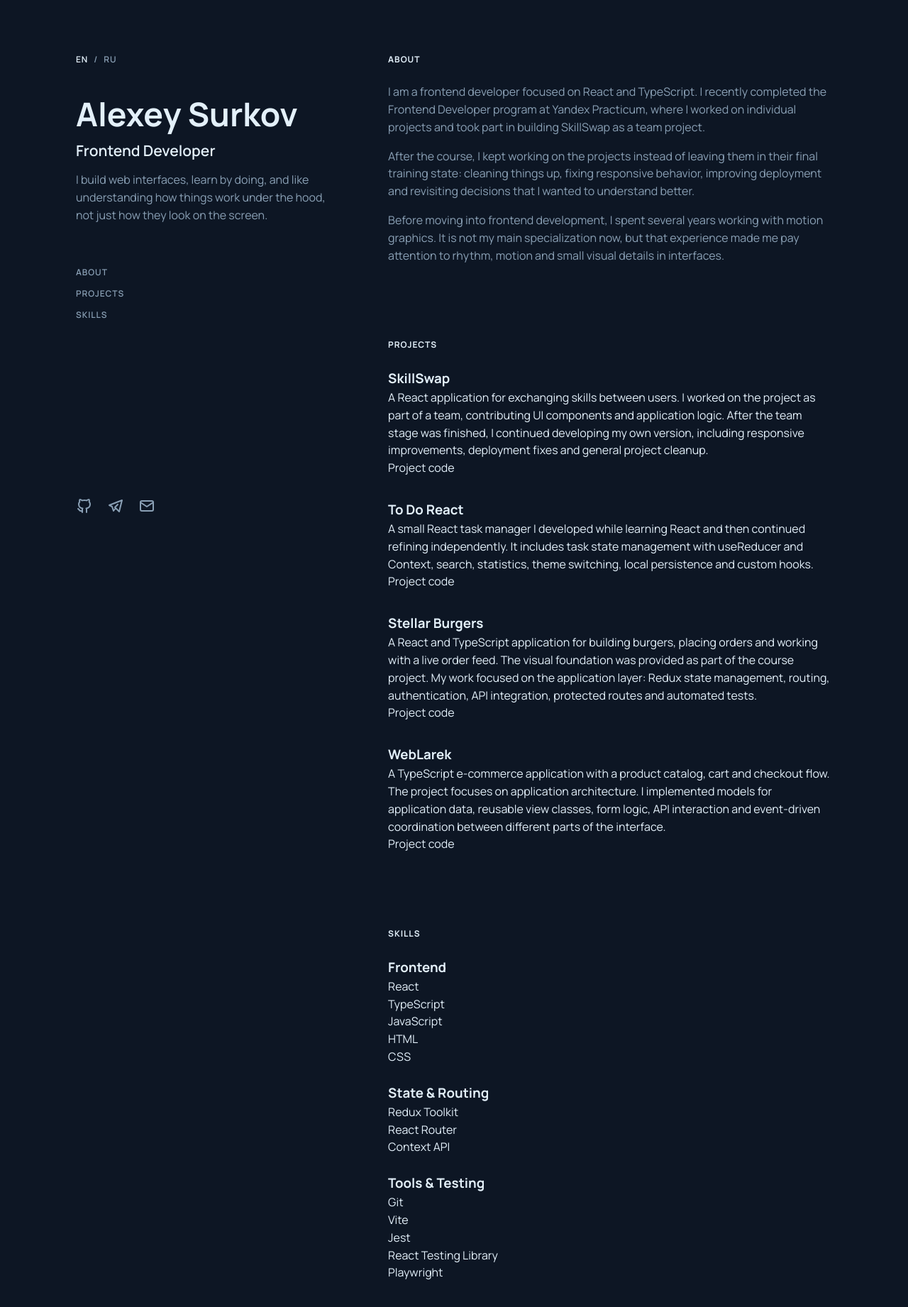
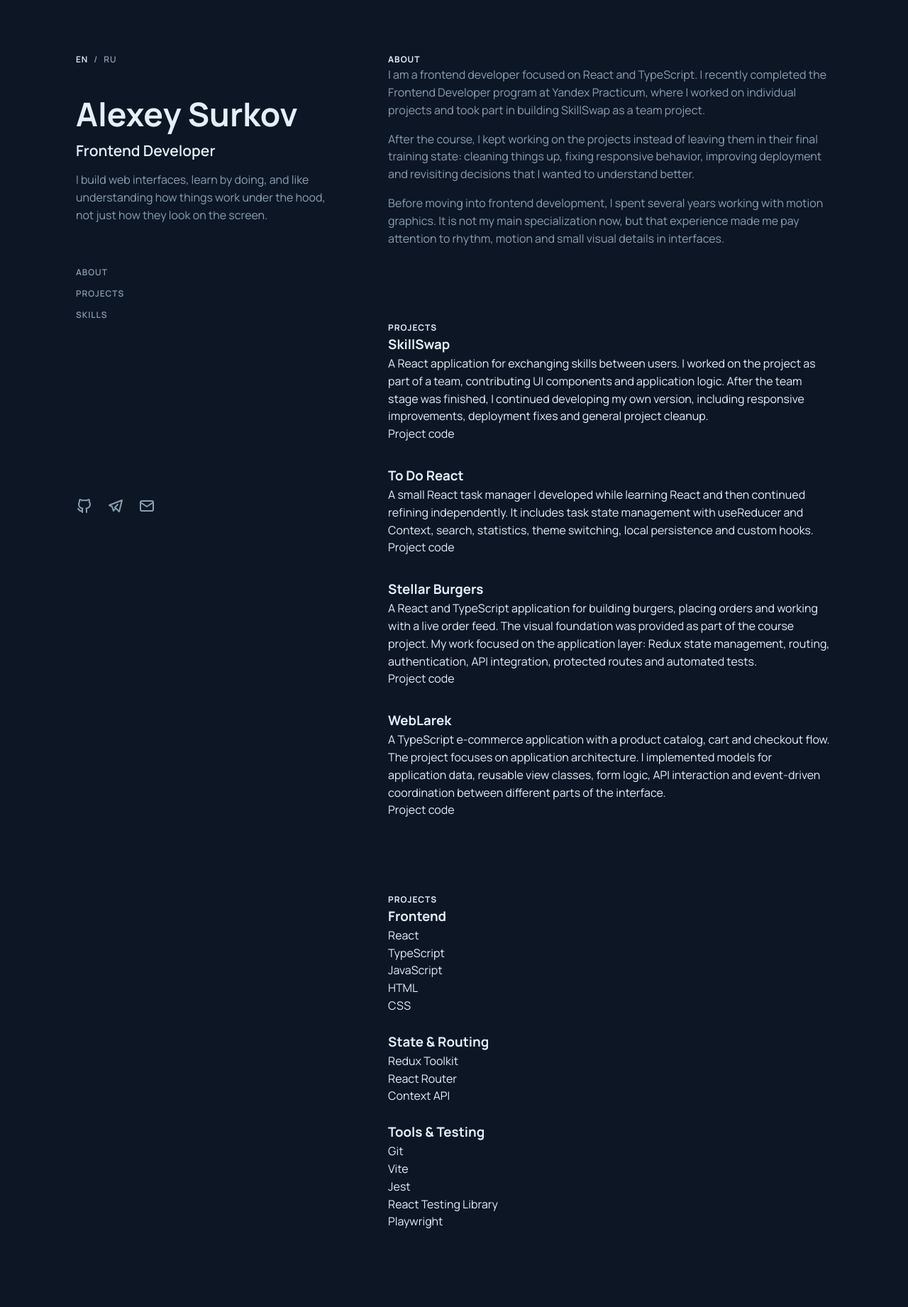
Before and after one commit to alexeydev42/alexeydev42.github.io, a React (Vite) app: page / in a window 1280 px wide. Shown: the top 1842 px of the page at 71% size. After the commit the page ends 1809 px from the top, so only its background shows below. Built offline with nearby package versions, Linux system fonts and the light colour scheme.

Commit message:
feat: add portfolio section components

```diff
--- a/src/App.module.css
+++ b/src/App.module.css
@@ -24,46 +24,3 @@
   gap: clamp(80px, calc(-18.462px + 9.615vw), 120px);
   min-width: 0;
 }
-
-.content > section {
-  display: flex;
-  flex-direction: column;
-  gap: var(--space-24);
-}
-
-.sectionTitle {
-  font-size: var(--font-size-label);
-  font-weight: var(--font-weight-bold);
-  line-height: var(--line-height-ui);
-  color: var(--color-text-primary);
-  letter-spacing: 0.08em;
-  text-transform: uppercase;
-}
-
-.aboutParagraph {
-  font-size: var(--font-size-body);
-  line-height: var(--line-height-body);
-  color: var(--color-text-secondary);
-}
-
-.about {
-  max-width: 640px;
-}
-
-.aboutText {
-  display: flex;
-  flex-direction: column;
-  gap: var(--space-16);
-}
-
-.projectList {
-  display: flex;
-  flex-direction: column;
-  gap: var(--space-32);
-}
-
-.skillGroups {
-  display: flex;
-  flex-direction: column;
-  gap: var(--space-24);
-}
--- a/src/App.tsx
+++ b/src/App.tsx
@@ -2,8 +2,12 @@ import { useEffect, useState } from 'react'
 import { content, contacts, projects, skillGroups } from './content/portfolio'
 import type { Language } from './content/types'
 import { Hero } from './components/Hero/Hero'
+import { About } from './components/About/About'
+import { Projects } from './components/Projects/Projects'
+import { Skills } from './components/Skills/Skills'
 
 import styles from './App.module.css'
+
 
 const LANGUAGE_STORAGE_KEY = 'portfolio-language'
 
@@ -40,58 +44,11 @@ function App() {
       />
 
       <main className={styles.content}>
-        <section className={styles.about} id="about">
-          <h2 className={styles.sectionTitle}>{currentContent.sectionTitles.about}</h2>
+        <About title={currentContent.sectionTitles.about} paragraphs={currentContent.about} />
 
-          <div className={styles.aboutText}>
-            {currentContent.about.map((item) => (
-              <p className={styles.aboutParagraph} key={item}>
-                {item}
-              </p>
-            ))}
-          </div>
-        </section>
+        <Projects title={currentContent.sectionTitles.projects} projects={projects} language={language} />
 
-        <section id="projects">
-          <h2 className={styles.sectionTitle}>{currentContent.sectionTitles.projects}</h2>
-
-          <div className={styles.projectList}>
-            {projects.map((project) => (
-              <article className={styles.projectPreview} key={project.id}>
-                <h3 className={styles.projectTitle}>{project.name}</h3>
-
-                <p className={styles.projectDescription}>{project.description[language]}</p>
-
-                <a
-                  className={styles.projectLink}
-                  href={project.repository}
-                  target="_blank"
-                  rel="noopener noreferrer"
-                >
-                  Project code
-                </a>
-              </article>
-            ))}
-          </div>
-        </section>
-
-        <section id="skills">
-          <h2 className={styles.sectionTitle}>{currentContent.sectionTitles.skills}</h2>
-
-          <div className={styles.skillGroups}>
-            {skillGroups.map((group) => (
-              <div key={group.id}>
-                <h3 className={styles.skillGroupTitle}>{group.title[language]}</h3>
-
-                {group.skills.map((skill) => (
-                  <p className={styles.skillItem} key={skill}>
-                    {skill}
-                  </p>
-                ))}
-              </div>
-            ))}
-          </div>
-        </section>
+        <Skills title={currentContent.sectionTitles.projects} skillGroups={skillGroups} language={language}/>
       </main>
     </div>
   )
--- /dev/null
+++ b/src/components/About/About.module.css
@@ -0,0 +1,15 @@
+.about {
+  max-width: 640px;
+}
+
+.aboutText {
+  display: flex;
+  flex-direction: column;
+  gap: var(--space-16);
+}
+
+.aboutParagraph {
+  font-size: var(--font-size-body);
+  line-height: var(--line-height-body);
+  color: var(--color-text-secondary);
+}
--- /dev/null
+++ b/src/components/About/About.tsx
@@ -0,0 +1,23 @@
+import { SectionTitle } from '../SectionTitle/SectionTitle'
+import styles from './About.module.css'
+
+interface AboutProps {
+  title: string
+  paragraphs: string[]
+}
+
+export const About = ({ title, paragraphs }: AboutProps) => {
+  return (
+    <section className={styles.about} id="about">
+      <SectionTitle title={title} />
+
+      <div className={styles.aboutText}>
+        {paragraphs.map((paragraph) => (
+          <p className={styles.aboutParagraph} key={paragraph}>
+            {paragraph}
+          </p>
+        ))}
+      </div>
+    </section>
+  )
+}
--- /dev/null
+++ b/src/components/Projects/Projects.module.css
@@ -0,0 +1,11 @@
+.projects {
+  display: flex;
+  flex-direction: column;
+  gap: var(--space-24);
+}
+
+.projectList {
+  display: flex;
+  flex-direction: column;
+  gap: var(--space-32);
+}
--- /dev/null
+++ b/src/components/Projects/Projects.tsx
@@ -0,0 +1,37 @@
+import type { Language, Project } from '../../content/types'
+import { SectionTitle } from '../SectionTitle/SectionTitle'
+
+import styles from './Projects.module.css'
+
+interface ProjectsProps {
+  title: string
+  projects: Project[]
+  language: Language
+}
+
+export const Projects = ({ title, projects, language }: ProjectsProps) => {
+  return (
+    <section id="projects">
+      <SectionTitle title={title} />
+
+      <div className={styles.projectList}>
+        {projects.map((project) => (
+          <article className={styles.projectPreview} key={project.id}>
+            <h3 className={styles.projectTitle}>{project.name}</h3>
+
+            <p className={styles.projectDescription}>{project.description[language]}</p>
+
+            <a
+              className={styles.projectLink}
+              href={project.repository}
+              target="_blank"
+              rel="noopener noreferrer"
+            >
+              Project code
+            </a>
+          </article>
+        ))}
+      </div>
+    </section>
+  )
+}
--- /dev/null
+++ b/src/components/SectionTitle/SectionTitle.module.css
@@ -0,0 +1,8 @@
+.sectionTitle {
+  font-size: var(--font-size-label);
+  font-weight: var(--font-weight-bold);
+  line-height: var(--line-height-ui);
+  color: var(--color-text-primary);
+  letter-spacing: 0.08em;
+  text-transform: uppercase;
+}
--- /dev/null
+++ b/src/components/SectionTitle/SectionTitle.tsx
@@ -0,0 +1,9 @@
+import styles from './SectionTitle.module.css'
+
+interface SectionTitleProps {
+  title: string
+}
+
+export const SectionTitle = ({ title }: SectionTitleProps) => {
+  return <h2 className={styles.sectionTitle}>{title}</h2>
+}
--- /dev/null
+++ b/src/components/Skills/Skills.module.css
@@ -0,0 +1,11 @@
+.skills {
+  display: flex;
+  flex-direction: column;
+  gap: var(--space-24);
+}
+
+.skillGroups {
+  display: flex;
+  flex-direction: column;
+  gap: var(--space-24);
+}
--- /dev/null
+++ b/src/components/Skills/Skills.tsx
@@ -0,0 +1,32 @@
+import type { Language, SkillGroup } from '../../content/types'
+import { SectionTitle } from '../SectionTitle/SectionTitle'
+
+import styles from './Skills.module.css'
+
+interface SkillsProps {
+  title: string
+  skillGroups: SkillGroup[]
+  language: Language
+}
+
+export const Skills = ({ title, skillGroups, language }: SkillsProps) => {
+  return (
+    <section id="skills">
+      <SectionTitle title={title} />
+
+      <div className={styles.skillGroups}>
+        {skillGroups.map((group) => (
+          <div key={group.id}>
+            <h3 className={styles.skillGroupTitle}>{group.title[language]}</h3>
+
+            {group.skills.map((skill) => (
+              <p className={styles.skillItem} key={skill}>
+                {skill}
+              </p>
+            ))}
+          </div>
+        ))}
+      </div>
+    </section>
+  )
+}
```
